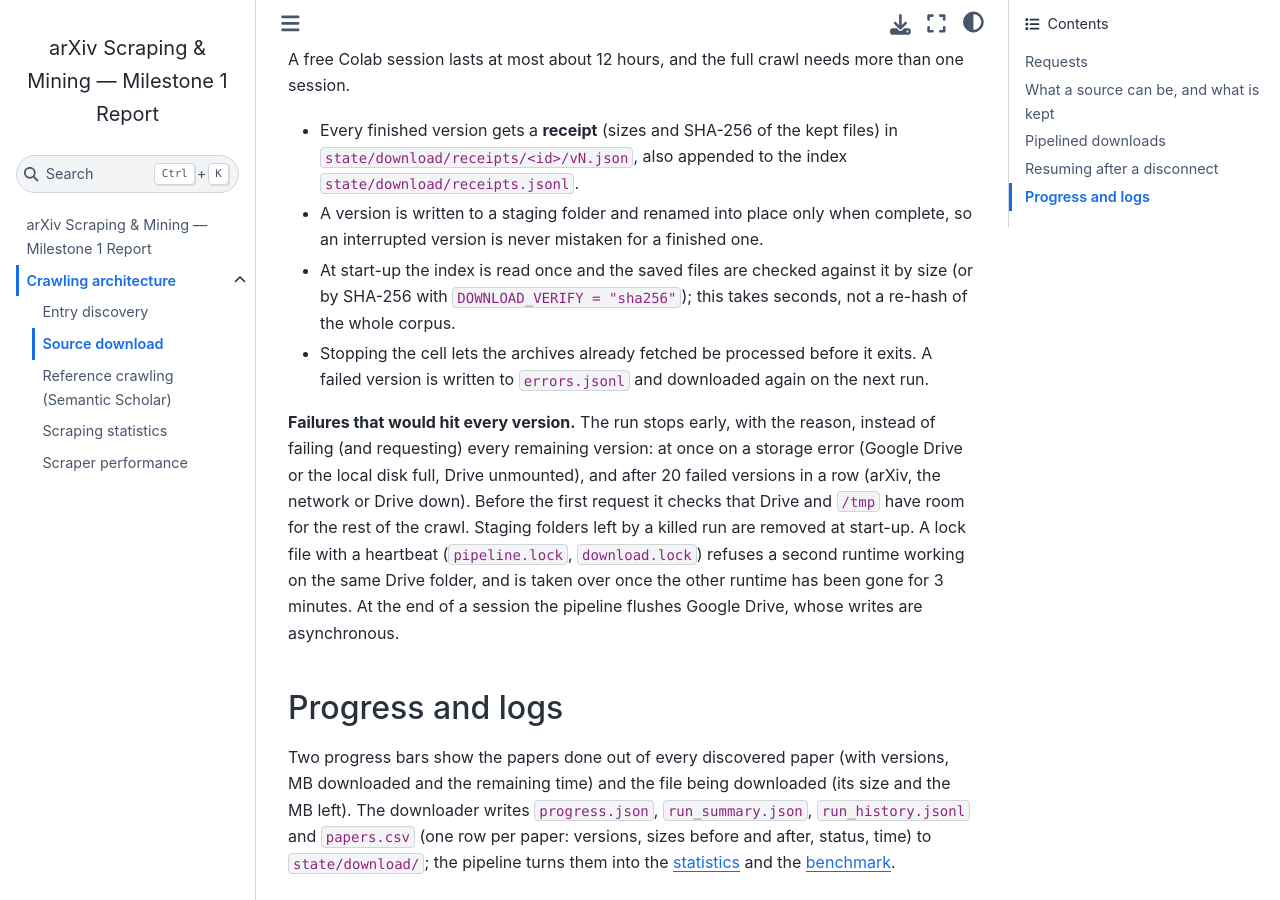
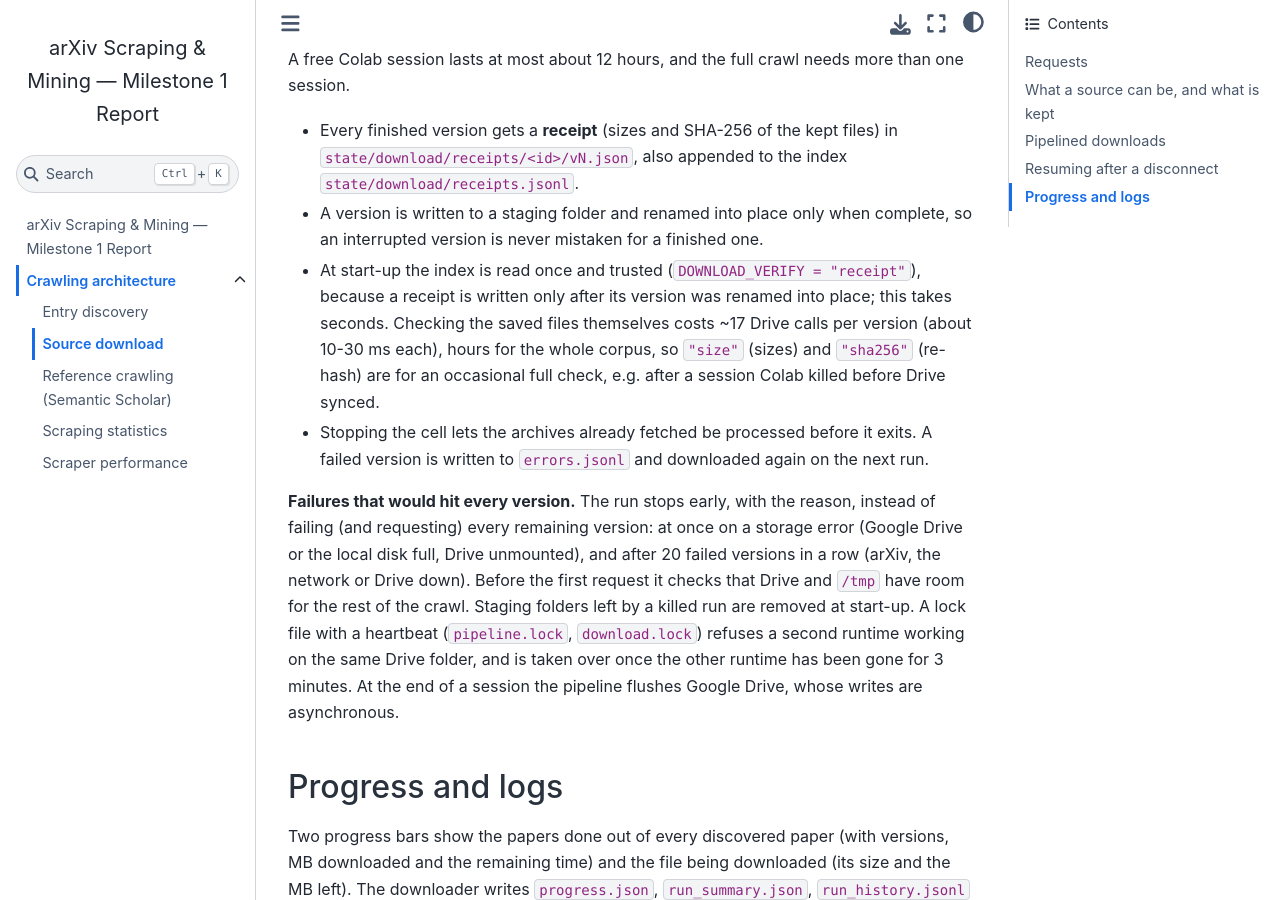
Before and after one commit to thinhelzan842/intro-ds-arxiv-project, a Jupyter Book: the page built from docs/milestone1/download.md, in a window 1280 px wide and 900 px high, scrolled down 1879 px. Built offline with Jupyter Book 1.0.4 settings and Sphinx 7.4.7 and the Sphinx Book theme 1.1.4, drawn with Linux system fonts in a browser that asks for light colours.

Commit message:
perf: resume from state files instead of scanning Drive

```diff
--- a/docs/milestone1/download.md
+++ b/docs/milestone1/download.md
@@ -62,8 +62,10 @@ A free Colab session lasts at most about 12 hours, and the full crawl needs more
   `state/download/receipts/<id>/vN.json`, also appended to the index `state/download/receipts.jsonl`.
 - A version is written to a staging folder and renamed into place only when complete, so an interrupted
   version is never mistaken for a finished one.
-- At start-up the index is read once and the saved files are checked against it by size (or by SHA-256
-  with `DOWNLOAD_VERIFY = "sha256"`); this takes seconds, not a re-hash of the whole corpus.
+- At start-up the index is read once and trusted (`DOWNLOAD_VERIFY = "receipt"`), because a receipt is written
+  only after its version was renamed into place; this takes seconds. Checking the saved files themselves costs
+  ~17 Drive calls per version (about 10-30 ms each), hours for the whole corpus, so `"size"` (sizes) and
+  `"sha256"` (re-hash) are for an occasional full check, e.g. after a session Colab killed before Drive synced.
 - Stopping the cell lets the archives already fetched be processed before it exits. A failed version is
   written to `errors.jsonl` and downloaded again on the next run.
 
```
Also changed, not shown: README.md (+3 -2 lines), docs/milestone1/overview.md (+1 -1 lines), docs/milestone1/references.md (+4 -2 lines), src/02_download.ipynb, src/03_references.ipynb, src/05_run_pipeline.ipynb, src/07_run_references.ipynb.
